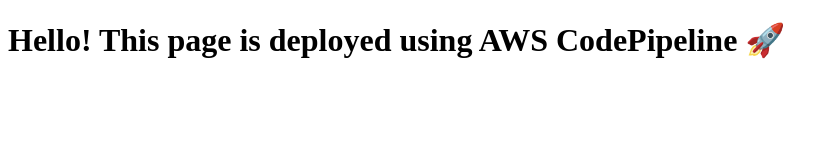
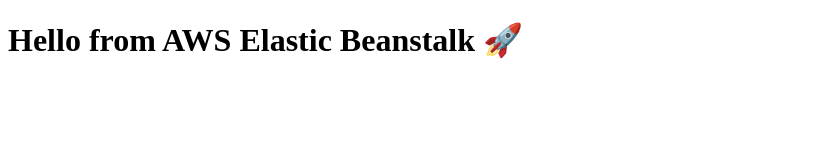
Before and after one commit to SubavigneshK/aws-cicd-demo, a plain HTML site: page index.html in a window 1280 px wide. Shown: the whole page, without its empty margins (0-838 px from the left). Drawn offline with Linux system fonts and the light colour scheme.

Commit message:
Update index.html

```diff
--- a/index.html
+++ b/index.html
@@ -1,9 +1,9 @@
 <!DOCTYPE html>
 <html>
 <head>
-  <title>AWS CodePipeline Demo</title>
+  <title>Elastic Beanstalk Demo</title>
 </head>
 <body>
-  <h1>Hello! This page is deployed using AWS CodePipeline 🚀</h1>
+  <h1>Hello from AWS Elastic Beanstalk 🚀</h1>
 </body>
 </html>
```
